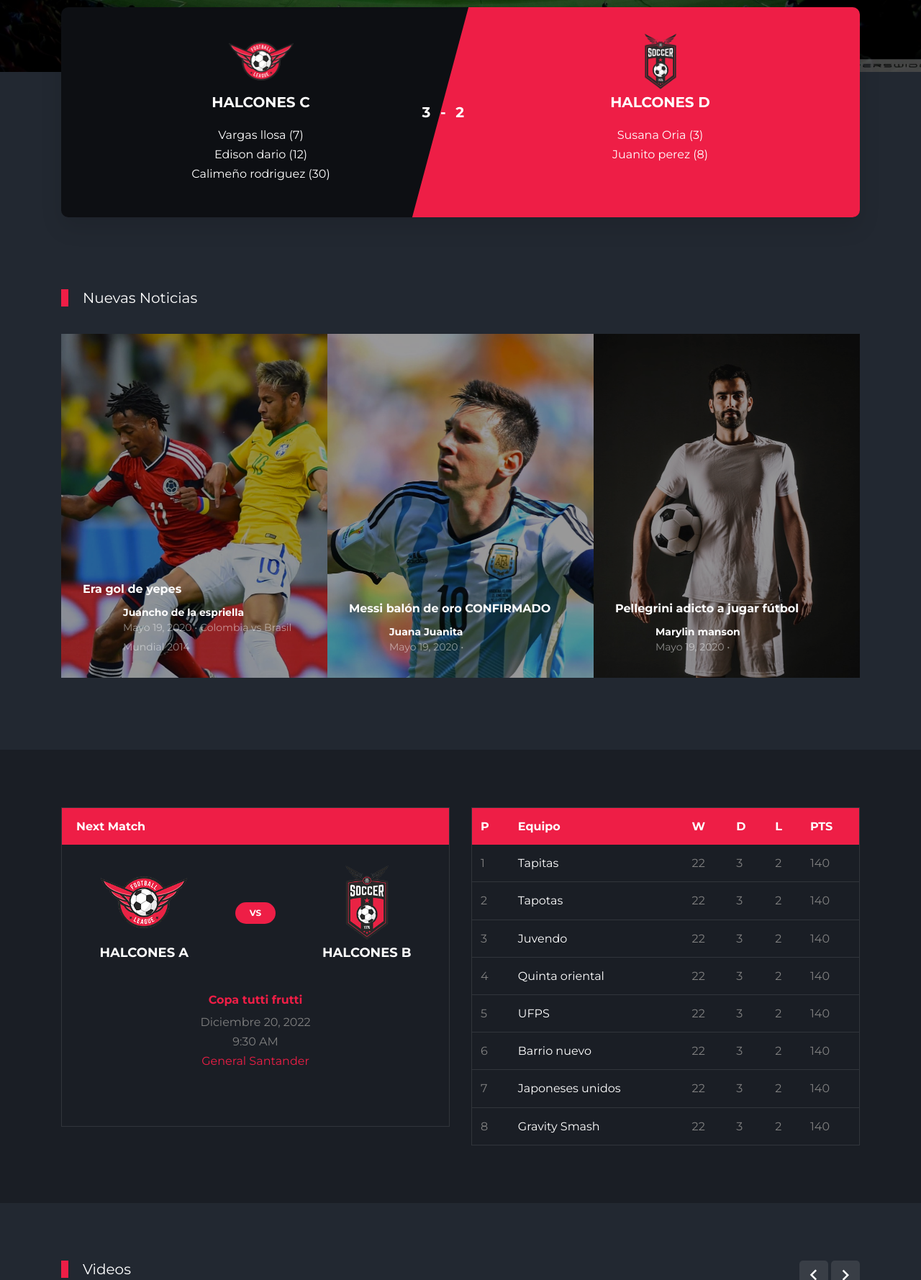
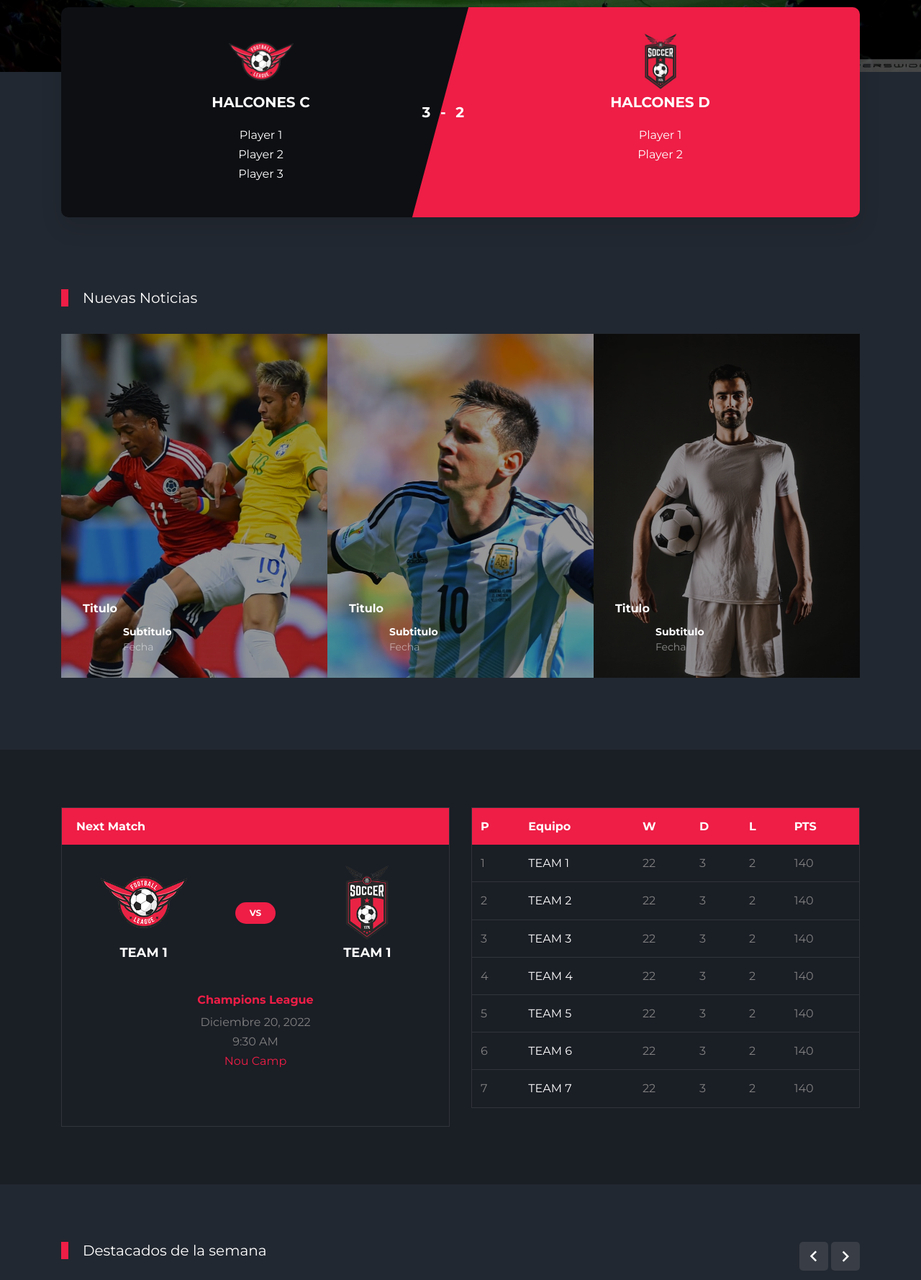
Before and after one commit to PedroPelirrojo/halconesfc, a plain HTML site: page halconesfc/index.html in a window 1280 px wide. Shown: the part 700-2479 px from the top of the page at 72% size. Drawn offline with nearby package versions, Linux system fonts and the light colour scheme; files whose address does not match are found by name.

Commit message:
index detalles

```diff
--- a/halconesfc/index.html
+++ b/halconesfc/index.html
@@ -74,6 +74,7 @@
         <div class="col-lg-12">
 
           <div class="d-flex team-vs">
+
             <span style="font-size:20px ; text-align: center;" class="score">VS</span>
             <div class="team-1 w-50">
               <div class="team-details w-100 text-center">
@@ -103,7 +104,6 @@
 
 
     <div class="container">
-
       <div class="d-flex team-vs">
         <span style="font-size:20px ; text-align: center;" class="score">3 - 2 </span>
         <div class="team-1 w-50">
@@ -112,9 +112,9 @@
             <h3>HALCONES C</h3>
 
             <ul class="list-unstyled">
-              <li>Vargas llosa (7)</li>
-              <li>Edison dario (12)</li>
-              <li>Calimeño rodriguez (30)</li>
+              <li>Player 1</li>
+              <li>Player 2</li>
+              <li>Player 3</li>
             </ul>
           </div>
         </div>
@@ -123,15 +123,24 @@
             <img src="images/logo_2.png" alt="Image" class="img-fluid">
             <h3>HALCONES D </h3>
             <ul class="list-unstyled">
-              <li>Susana Oria (3)</li>
-              <li>Juanito perez (8)</li>
+              <li>Player 1</li>
+              <li>Player 2</li>
             </ul>
           </div>
         </div>
       </div>
+    </div>
 
 
-    </div>
+
+
+
+
+
+
+
+
+
 
 
     <div class="latest-news">
@@ -144,19 +153,42 @@
         <div class="row no-gutters">
           <div class="col-md-4">
             <div class="post-entry">
-              <a href="#">
+              <a href="single.html">
                 <img src="images/img_1.jpg" alt="Image" class="img-fluid">
               </a>
               <div class="caption">
                 <div class="caption-inner">
-                  <h3 class="mb-3">Era gol de yepes </h3>
+                  <h3 class="mb-3">Titulo </h3>
                   <div class="author d-flex align-items-center">
                     <div class="img mb-2 mr-3">
 
                     </div>
                     <div class="text">
-                      <h4>Juancho de la espriella</h4>
-                      <span>Mayo 19, 2020 &bullet; Colombia vs Brasil Mundial 2014</span>
+                      <h4>Subtitulo</h4>
+                      <span>Fecha </span>
+                    </div>
+                  </div>
+                </div>
+              </div>
+            </div>
+          </div>
+          <div class="col-md-4">
+
+
+            <div class="post-entry">
+
+
+              <a href="single.html"><img src="images/img_3.jpg" alt="Image" class="img-fluid"></a>
+              <div class="caption">
+                <div class="caption-inner">
+                  <h3 href="single.html" class="mb-3">Titulo</h3>
+                  <div class="author d-flex align-items-center">
+                    <div class="img mb-2 mr-3">
+
+                    </div>
+                    <div class="text">
+                      <h4>Subtitulo</h4>
+                      <span>Fecha</span>
                     </div>
                   </div>
                 </div>
@@ -165,40 +197,19 @@
           </div>
           <div class="col-md-4">
             <div class="post-entry">
-              <a href="#">
-                <img src="images/img_3.jpg" alt="Image" class="img-fluid">
+              <a href="single.html">
+                <img src="images/img_2.jpg" alt="Image" class="img-fluid">
               </a>
               <div class="caption">
                 <div class="caption-inner">
-                  <h3 class="mb-3">Messi balón de oro CONFIRMADO</h3>
+                  <h3 class="mb-3">Titulo</h3>
                   <div class="author d-flex align-items-center">
                     <div class="img mb-2 mr-3">
 
                     </div>
                     <div class="text">
-                      <h4>Juana Juanita</h4>
-                      <span>Mayo 19, 2020 &bullet; </span>
-                    </div>
-                  </div>
-                </div>
-              </div>
-            </div>
-          </div>
-          <div class="col-md-4">
-            <div class="post-entry">
-              <a href="#">
-                <img src="images/img_2.jpg" alt="Image" class="img-fluid">
-              </a>
-              <div class="caption">
-                <div class="caption-inner">
-                  <h3 class="mb-3">Pellegrini adicto a jugar fútbol</h3>
-                  <div class="author d-flex align-items-center">
-                    <div class="img mb-2 mr-3">
-
-                    </div>
-                    <div class="text">
-                      <h4>Marylin manson</h4>
-                      <span>Mayo 19, 2020 &bullet; </span>
+                      <h4>Subtitulo</h4>
+                      <span>Fecha</span>
                     </div>
                   </div>
                 </div>
@@ -223,25 +234,25 @@
                   <div class="d-flex align-items-center justify-content-around justify-content-between w-100">
                     <div class="team-1 text-center">
                       <img src="images/logo_1.png" alt="Image">
-                      <h3>HALCONES A</h3>
+                      <h3>TEAM 1</h3>
                     </div>
                     <div>
                       <span class="vs"><span>VS</span></span>
                     </div>
                     <div class="team-2 text-center">
                       <img src="images/logo_2.png" alt="Image">
-                      <h3>HALCONES B</h3>
+                      <h3>TEAM 1</h3>
                     </div>
                   </div>
                 </div>
               </div>
 
               <div class="text-center widget-vs-contents mb-4">
-                <h4>Copa tutti frutti</h4>
+                <h4>Champions League</h4>
                 <p class="mb-5">
                   <span class="d-block">Diciembre 20, 2022</span>
                   <span class="d-block">9:30 AM </span>
-                  <strong class="text-primary">General Santander</strong>
+                  <strong class="text-primary">Nou Camp</strong>
                 </p>
 
                 <div id="date-countdown2" class="pb-1"></div>
@@ -265,7 +276,7 @@
                 <tbody>
                   <tr>
                     <td>1</td>
-                    <td><strong class="text-white">Tapitas</strong></td>
+                    <td><strong class="text-white">TEAM 1</strong></td>
                     <td>22</td>
                     <td>3</td>
                     <td>2</td>
@@ -273,7 +284,7 @@
                   </tr>
                   <tr>
                     <td>2</td>
-                    <td><strong class="text-white">Tapotas</strong></td>
+                    <td><strong class="text-white">TEAM 2</strong></td>
                     <td>22</td>
                     <td>3</td>
                     <td>2</td>
@@ -281,7 +292,7 @@
                   </tr>
                   <tr>
                     <td>3</td>
-                    <td><strong class="text-white">Juvendo</strong></td>
+                    <td><strong class="text-white">TEAM 3</strong></td>
                     <td>22</td>
                     <td>3</td>
                     <td>2</td>
@@ -289,7 +300,7 @@
                   </tr>
                   <tr>
                     <td>4</td>
-                    <td><strong class="text-white">Quinta oriental</strong></td>
+                    <td><strong class="text-white"> TEAM 4 </strong></td>
                     <td>22</td>
                     <td>3</td>
                     <td>2</td>
@@ -297,7 +308,7 @@
                   </tr>
                   <tr>
                     <td>5</td>
-                    <td><strong class="text-white">UFPS</strong></td>
+                    <td><strong class="text-white">TEAM 5</strong></td>
                     <td>22</td>
                     <td>3</td>
                     <td>2</td>
@@ -305,7 +316,7 @@
                   </tr>
                   <tr>
                     <td>6</td>
-                    <td><strong class="text-white">Barrio nuevo</strong></td>
+                    <td><strong class="text-white"> TEAM 6</strong></td>
                     <td>22</td>
                     <td>3</td>
                     <td>2</td>
@@ -313,20 +324,13 @@
                   </tr>
                   <tr>
                     <td>7</td>
-                    <td><strong class="text-white">Japoneses unidos</strong></td>
+                    <td><strong class="text-white">TEAM 7 </strong></td>
                     <td>22</td>
                     <td>3</td>
                     <td>2</td>
                     <td>140</td>
                   </tr>
-                  <tr>
-                    <td>8</td>
-                    <td><strong class="text-white">Gravity Smash</strong></td>
-                    <td>22</td>
-                    <td>3</td>
-                    <td>2</td>
-                    <td>140</td>
-                  </tr>
+
                 </tbody>
               </table>
             </div>
@@ -340,7 +344,7 @@
       <div class="container">
         <div class="row">
           <div class="col-6 title-section">
-            <h2 class="heading">Videos</h2>
+            <h2 class="heading">Destacados de la semana</h2>
           </div>
           <div class="col-6 text-right">
             <div class="custom-nav">
@@ -361,7 +365,7 @@
                   <span class="icon-play"></span>
                 </span>
                 <div class="caption">
-                  <h3 class="m-0">Se cae el mundo</h3>
+                  <h3 class="m-0">  TITULO</h3>
                 </div>
               </a>
             </div>
@@ -374,7 +378,7 @@
                   <span class="icon-play"></span>
                 </span>
                 <div class="caption">
-                  <h3 class="m-0">Video increible super increible</h3>
+                  <h3 class="m-0">TITULO</h3>
                 </div>
               </a>
             </div>
@@ -387,7 +391,7 @@
                   <span class="icon-play"></span>
                 </span>
                 <div class="caption">
-                  <h3 class="m-0">Lukaku se queda en el real madrid</h3>
+                  <h3 class="m-0">TITULO</h3>
                 </div>
               </a>
             </div>
@@ -401,7 +405,7 @@
                   <span class="icon-play"></span>
                 </span>
                 <div class="caption">
-                  <h3 class="m-0">Felipe Feliposo se queda en la juventus?</h3>
+                  <h3 class="m-0">TITULO</h3>
                 </div>
               </a>
             </div>
@@ -414,7 +418,7 @@
                   <span class="icon-play"></span>
                 </span>
                 <div class="caption">
-                  <h3 class="m-0"></h3>
+                  <h3 class="m-0">TITULO</h3>
                 </div>
               </a>
             </div>
@@ -427,7 +431,7 @@
                   <span class="icon-play"></span>
                 </span>
                 <div class="caption">
-                  <h3 class="m-0">Juancho de la espriella deja a silvestre</h3>
+                  <h3 class="m-0">TITULO</h3>
                 </div>
               </a>
             </div>
@@ -438,43 +442,7 @@
       </div>
     </div>
 
-    <div class="container site-section">
-      <div class="row">
-        <div class="col-6 title-section">
-          <h2 class="heading">Nuestro blog</h2>
-        </div>
-      </div>
 
-      <div class="row">
-        <div class="col-lg-6">
-          <div class="custom-media d-flex">
-            <div class="img mr-4">
-              <img src="images/img_1.jpg" alt="Image" class="img-fluid">
-            </div>
-            <div class="text">
-              <span class="meta">Mayo 20, 2020</span>
-              <h3 class="mb-4"><a href="#">Vamos cúcuta deportivo</a></h3>
-              <p></p>
-              <p><a href="#">Lee más</a></p>
-            </div>
-          </div>
-        </div>
-
-        <div class="col-lg-6">
-          <div class="custom-media d-flex">
-            <div class="img mr-4">
-              <img src="images/img_3.jpg" alt="Image" class="img-fluid">
-            </div>
-            <div class="text">
-              <span class="meta">Mayo 20, 2020</span>
-              <h3 class="mb-4"><a href="#">Sardinata FC debuta en la liga</a></h3>
-              <p></p>
-              <p><a href="#">Lee más</a></p>
-            </div>
-          </div>
-        </div>
-      </div>
-    </div>
 
            <!-- - FOOTER -section --->
 
```
